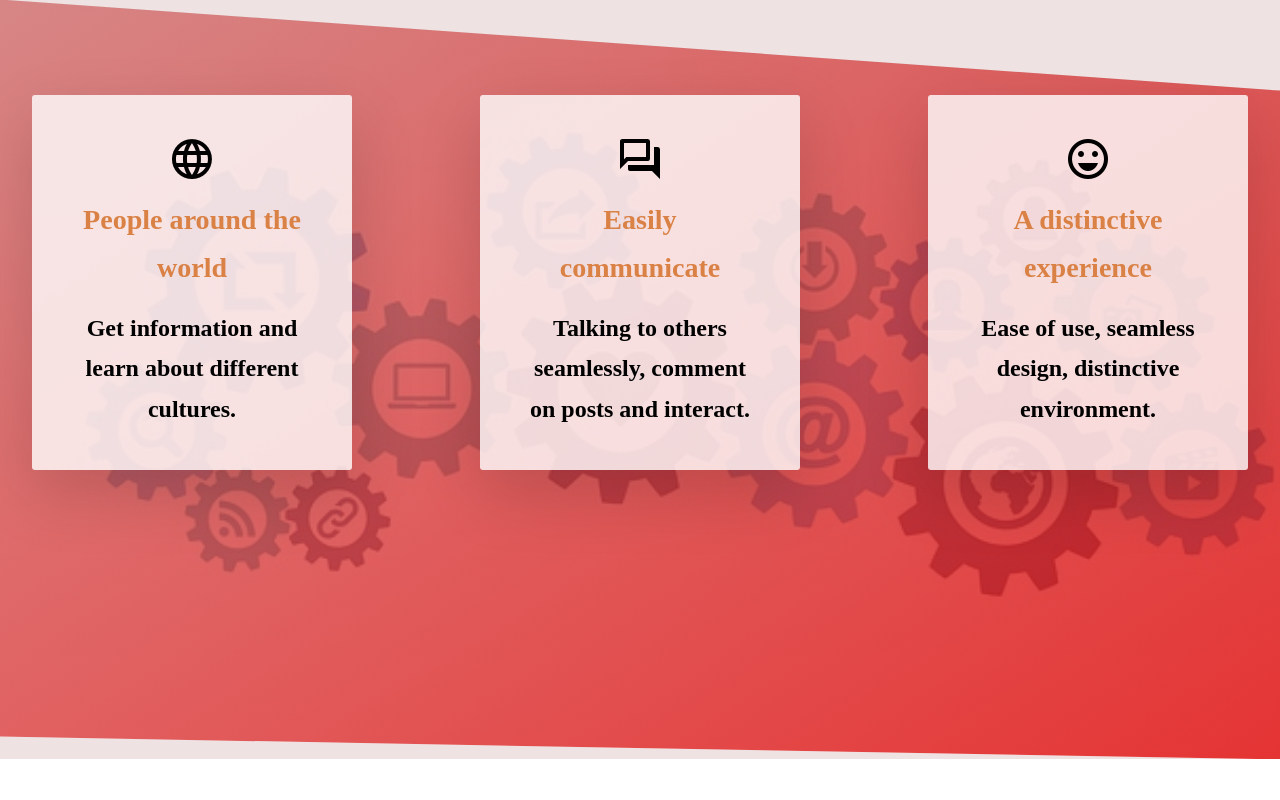
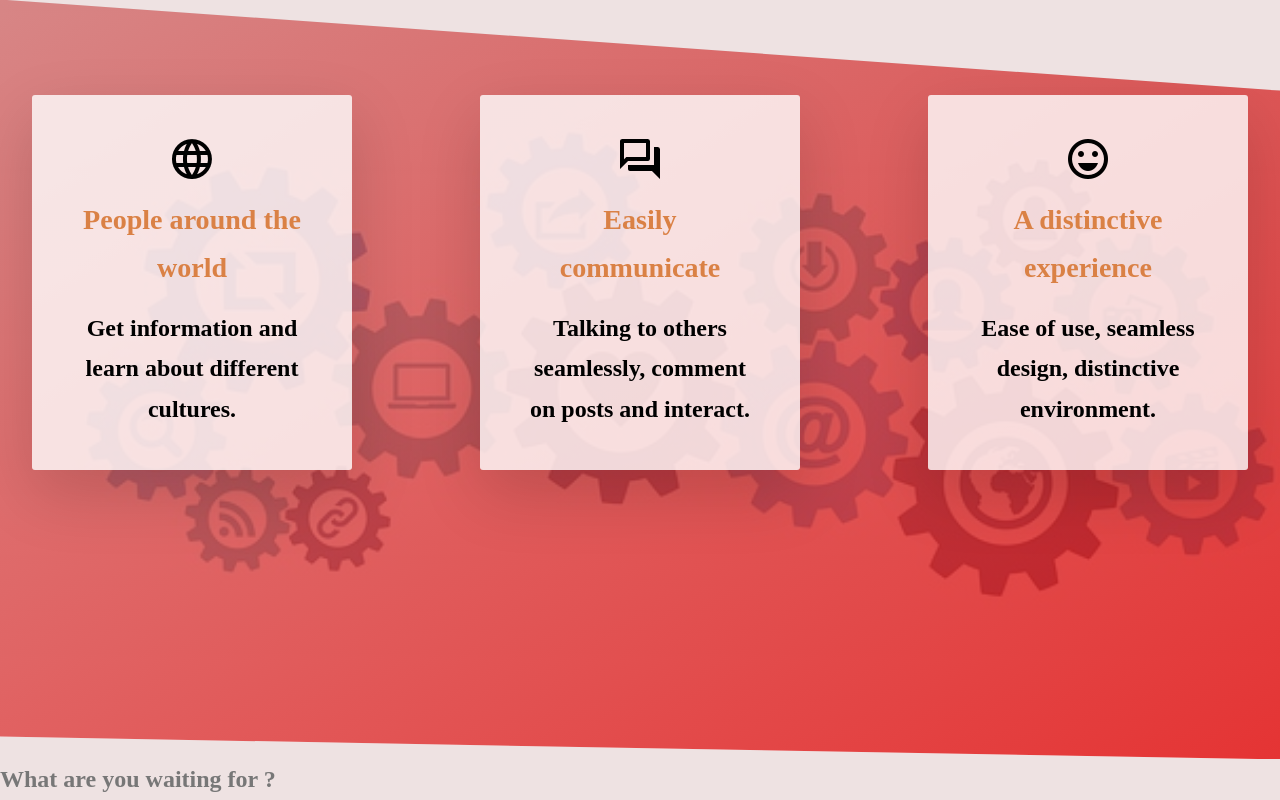
Before and after one commit to together-project-5/MERAKI_Academy_Project_5, a React (Create React App) app in the folder frontend/: page /together in a window 1280 px wide. Shown: the part 901-1701 px from the top of the page. Before the commit the page ends 1660 px from the top, so only its background shows below. Built offline with nearby package versions, Linux system fonts and the light colour scheme.

Commit message:
Add first header in last section at together

```diff
--- a/frontend/src/components/together/index.js
+++ b/frontend/src/components/together/index.js
@@ -23,6 +23,7 @@ const Together = () => {
             <section>
                 <Features />
             </section>
+            <h1 className="waitingHeader">What are you waiting for ?</h1>
 
             <section>
             </section>
```
